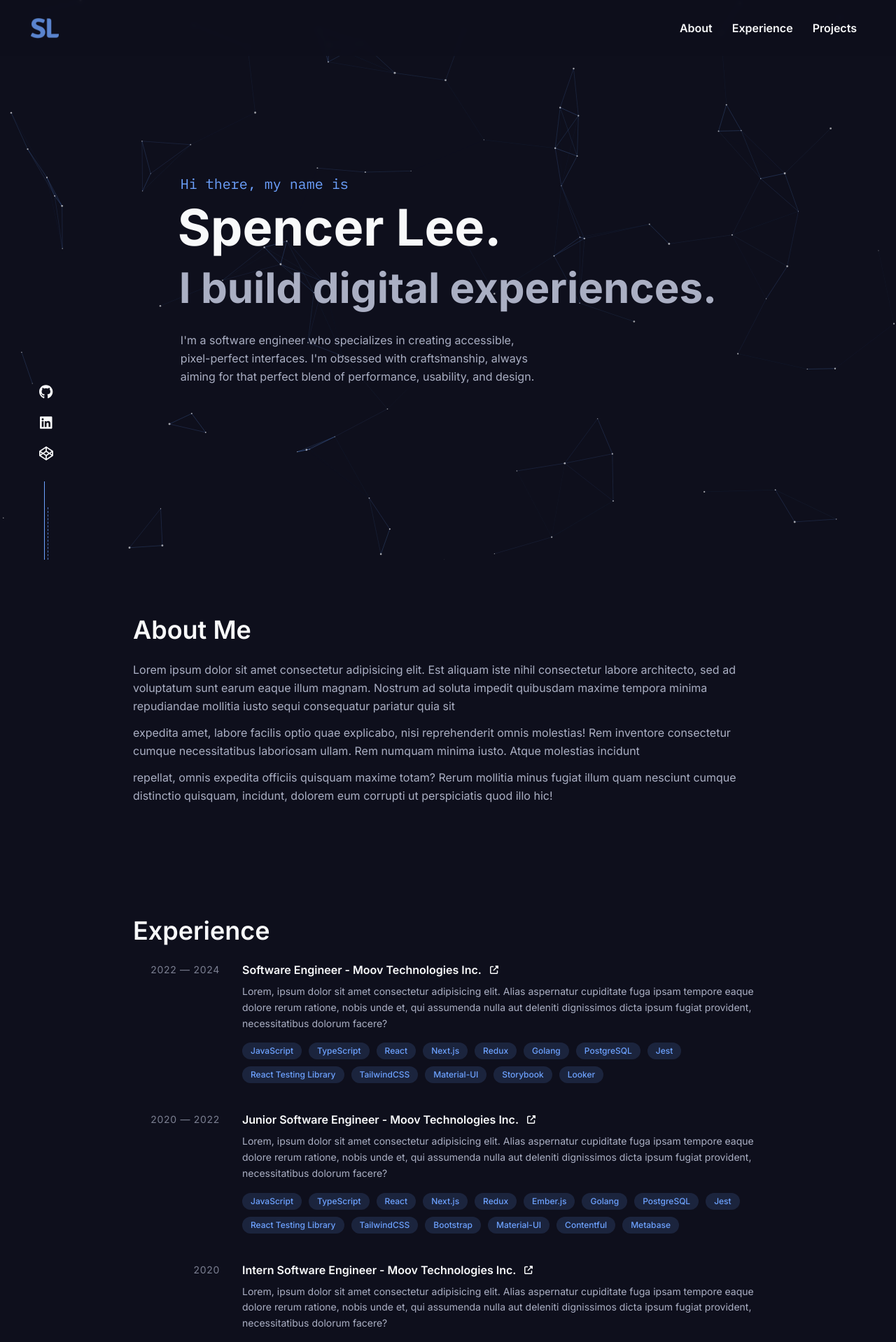
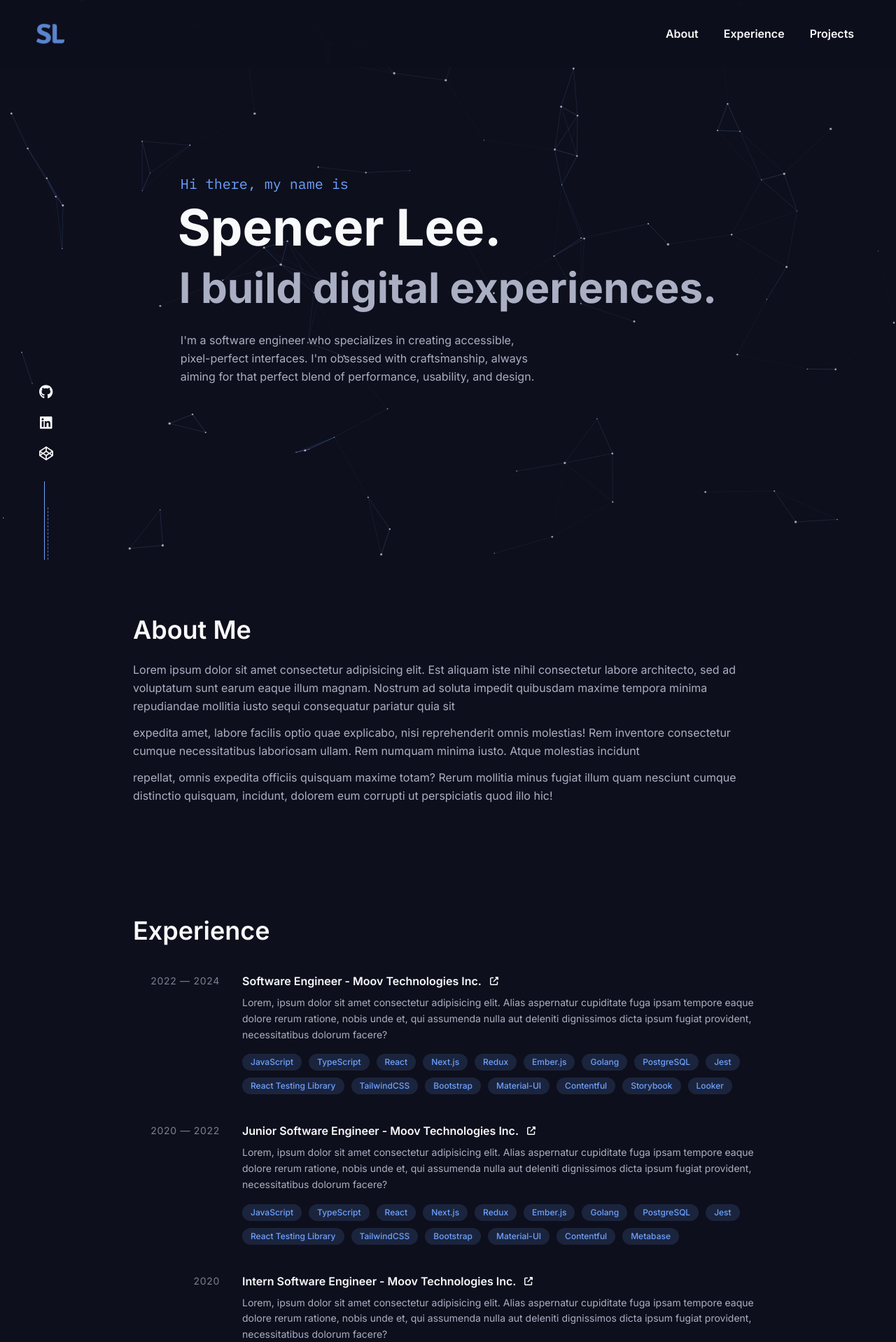
Before and after one commit to Spencer-J-Lee/portfolio-website-v1, a Next.js app: page / in a window 1280 px wide. Shown: the top 1918 px of the page at 70% size. Built offline with nearby package versions, Linux system fonts and the light colour scheme.

Commit message:
Small styling changes

```diff
--- a/src/components/common/Button.tsx
+++ b/src/components/common/Button.tsx
@@ -19,7 +19,7 @@ export const Button = ({ children, size = "md" }: ButtonProps) => {
   return (
     <button
       className={clsx(
-        "border-accent text-accent font-ibm-plex-mono rounded border transition-all duration-200 hover:-translate-x-1 hover:-translate-y-1 hover:shadow-[4px_4px_0_0_#6da2ff]",
+        "border-accent text-accent font-ibm-plex-mono rounded border font-medium transition-all duration-200 hover:-translate-x-1 hover:-translate-y-1 hover:shadow-[4px_4px_0_0_#6da2ff]",
         sizeClassName,
       )}
     >
--- a/src/components/common/ConstellationBg.tsx
+++ b/src/components/common/ConstellationBg.tsx
@@ -94,7 +94,7 @@ export const ConstellationBg = () => {
           type: "circle",
         },
         size: {
-          value: { min: 0.5, max: 1.5 },
+          value: { min: 0.5, max: 1.75 },
         },
       },
       detectRetina: true,
--- a/src/components/experience/Experience.tsx
+++ b/src/components/experience/Experience.tsx
@@ -6,7 +6,7 @@ import { JobBlock } from "./JobBlock";
 export const Experience = () => {
   return (
     <Section id={SECTIONS.EXPERIENCE} title="Experience">
-      <ul className="flex flex-col justify-between gap-10">
+      <ul className="mt-10 flex flex-col justify-between gap-10">
         {experienceData.map((data) => (
           <li key={data.title + data.company}>
             <JobBlock data={data} />
--- a/src/components/experience/data.ts
+++ b/src/components/experience/data.ts
@@ -15,12 +15,15 @@ export const experienceData: ExperienceData[] = [
       SKILLS.REACT,
       SKILLS.NEXTJS,
       SKILLS.REDUX,
+      SKILLS.EMBERJS,
       SKILLS.GOLANG,
       SKILLS.POSTGRESQL,
       SKILLS.JEST,
       SKILLS.REACT_TESTING_LIBRARY,
       SKILLS.TAILWINDCSS,
+      SKILLS.BOOTSTRAP,
       SKILLS.MATERIAL_UI,
+      SKILLS.CONTENTFUL,
       SKILLS.STORYBOOK,
       SKILLS.LOOKER,
     ],
--- a/src/components/navbar/Navbar.tsx
+++ b/src/components/navbar/Navbar.tsx
@@ -33,19 +33,19 @@ export const Navbar = () => {
   return (
     <header
       className={clsx(
-        "bg-background/90 fixed top-0 z-40 w-full px-11 backdrop-blur-[3px] transition-all",
+        "bg-background/90 fixed top-0 z-40 w-full px-11 backdrop-blur-[2px] transition-all",
         {
           "translate-y-0": show,
           "-translate-y-full": !show,
         },
         {
-          "py-2 shadow-2xl": minify,
+          "shadow-navbar py-2": minify,
           "py-5": !minify,
         },
       )}
     >
       <nav className="flex items-center justify-between gap-10">
-        <Link href={SECTIONS.HOME}>
+        <Link href={SECTIONS.HOME} className="p-2">
           <Image
             src="/assets/logo.png"
             alt="Logo of initials SL"
--- a/src/components/navbar/NavbarLink.tsx
+++ b/src/components/navbar/NavbarLink.tsx
@@ -10,7 +10,7 @@ export const NavbarLink: FC<NavbarLinkProps> = ({ id, children }) => {
   return (
     <a
       href={`#${id}`}
-      className="hover:text-highlight hover:bg-background-hover cursor-pointer rounded px-3 py-2 font-semibold transition-colors"
+      className="hover:text-highlight hover:bg-background-hover cursor-pointer rounded px-4 py-2.5 font-semibold transition-colors"
     >
       {children}
     </a>
--- a/src/styles/globals.css
+++ b/src/styles/globals.css
@@ -8,13 +8,14 @@
   --color-muted: #aaafc3;
   --color-highlight: #6da2ff;
   --color-border: #2a2d3a;
-  --color-success: #3ddc97;
   --color-accessibility-orange: #ffca6d;
 
   --font-inter: var(--font-inter), sans-serif;
   --font-ibm-plex-mono: var(--font-ibm-plex-mono), ui-monospace;
 
   --spacing-screen-xl: 1280px;
+
+  --shadow-navbar: 0 15px 25px 0px var(--tw-shadow-color, rgb(0 0 0 / 0.3));
 }
 
 @layer base {
```
